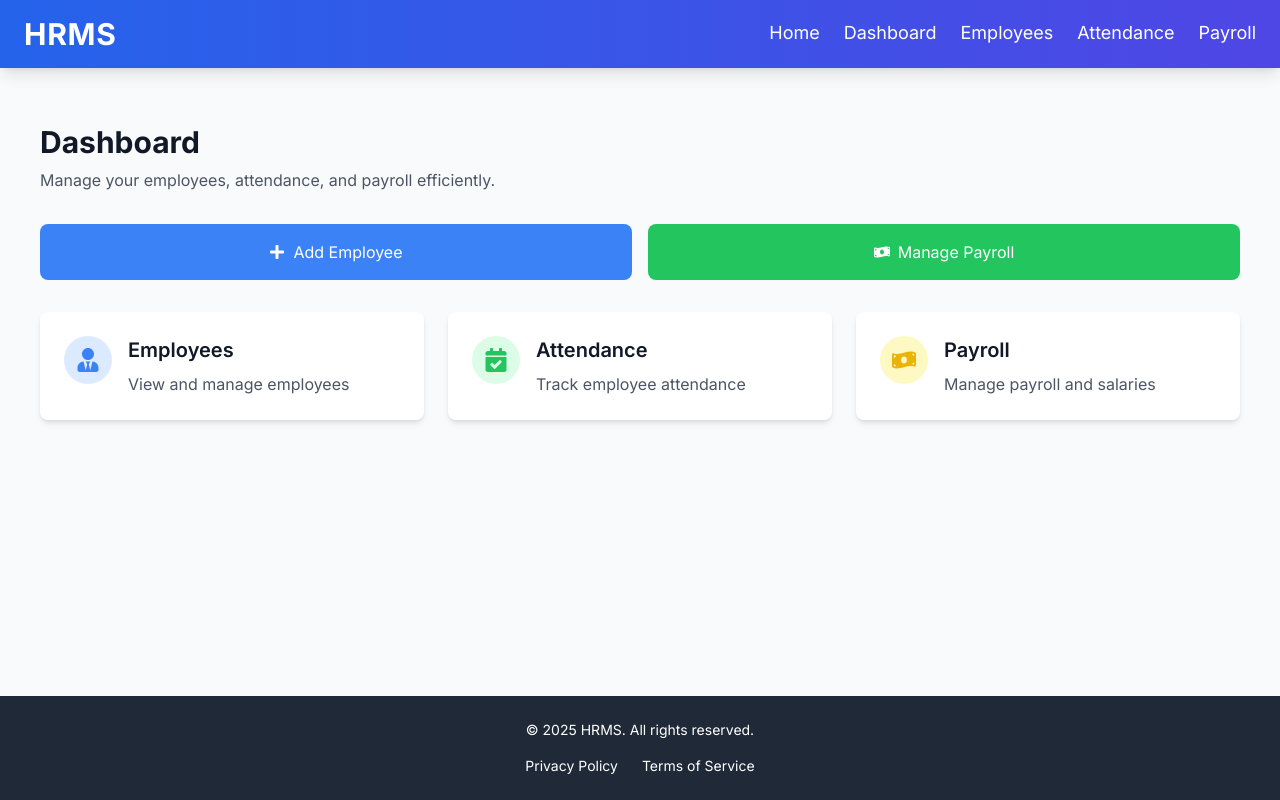
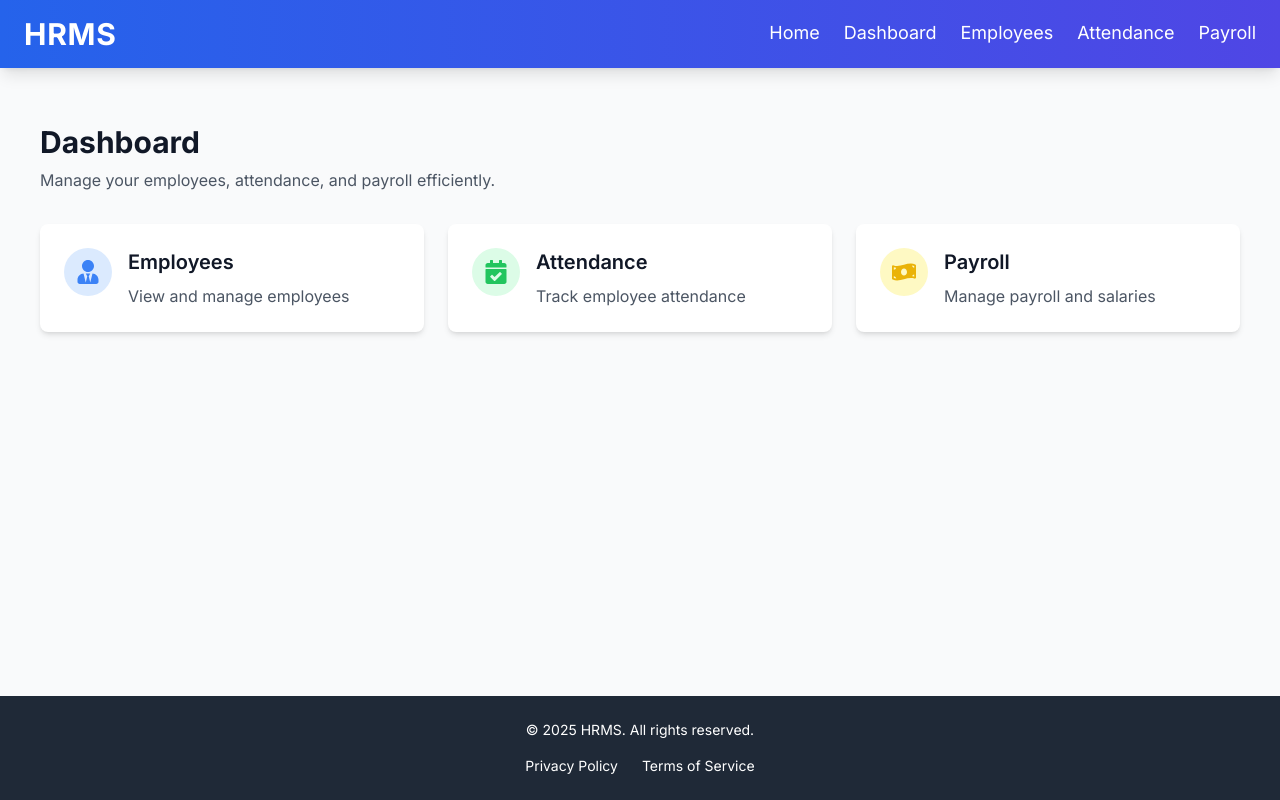
Before and after one commit to yubaismail/hr-client, a Next.js app: page /dashboard in a window 1280 px wide. Built offline with nearby package versions, Linux system fonts and the light colour scheme.

Commit message:
I have made changes

```diff
--- a/app/dashboard/page.js
+++ b/app/dashboard/page.js
@@ -1,6 +1,6 @@
 "use client";
 
-import { FaUserTie, FaCalendarCheck, FaMoneyBillWave, FaPlus } from "react-icons/fa";
+import { FaUserTie, FaCalendarCheck, FaMoneyBillWave } from "react-icons/fa";
 
 export default function Dashboard() {
   return (
@@ -12,18 +12,6 @@ export default function Dashboard() {
           Manage your employees, attendance, and payroll efficiently.
         </p>
       </header>
-
-      {/* Quick Actions */}
-      <div className="grid grid-cols-1 md:grid-cols-2 gap-4 mb-8">
-        <button className="flex items-center justify-center gap-2 bg-blue-500 text-white p-4 rounded-lg hover:bg-blue-600 transition-colors">
-          <FaPlus />
-          <span>Add Employee</span>
-        </button>
-        <button className="flex items-center justify-center gap-2 bg-green-500 text-white p-4 rounded-lg hover:bg-green-600 transition-colors">
-          <FaMoneyBillWave />
-          <span>Manage Payroll</span>
-        </button>
-      </div>
 
       {/* Dashboard Cards */}
       <div className="grid grid-cols-1 md:grid-cols-2 lg:grid-cols-3 gap-6">
--- a/app/payroll/page.js
+++ b/app/payroll/page.js
@@ -297,7 +297,7 @@ const Payroll = () => {
             {sortedEmployees.map((employee) => (
               <tr key={employee.id}>
                 <td className="p-2 border border-gray-300">{employee.name}</td>
-                <td className="p-2 border border-gray-300">${employee.salary}</td>
+                <td className="p-2 border border-gray-300">KES {employee.salary}</td>
                 <td className="p-2 border border-gray-300">{employee.department}</td>
                 <td className="p-2 border border-gray-300">
                   <Button
```
